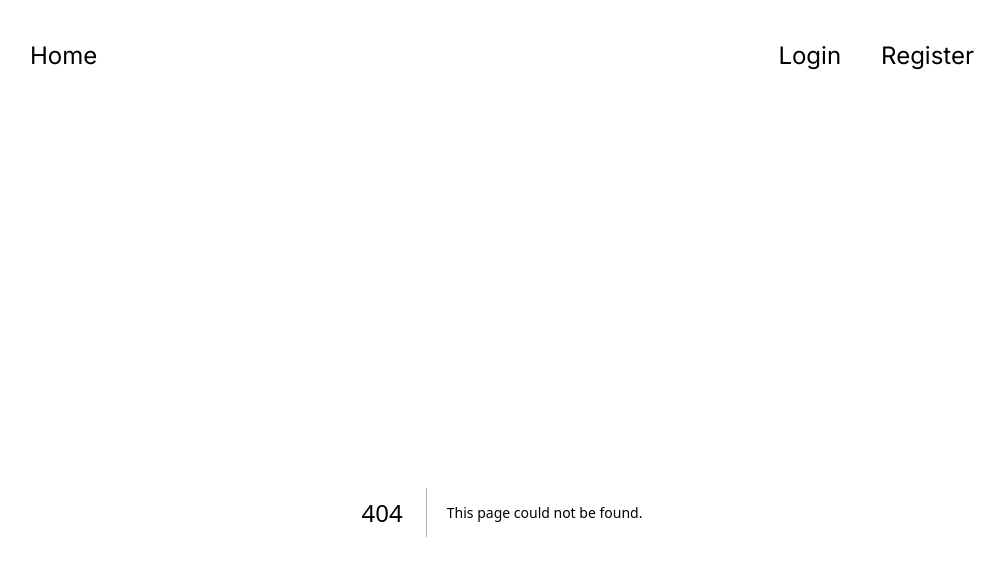
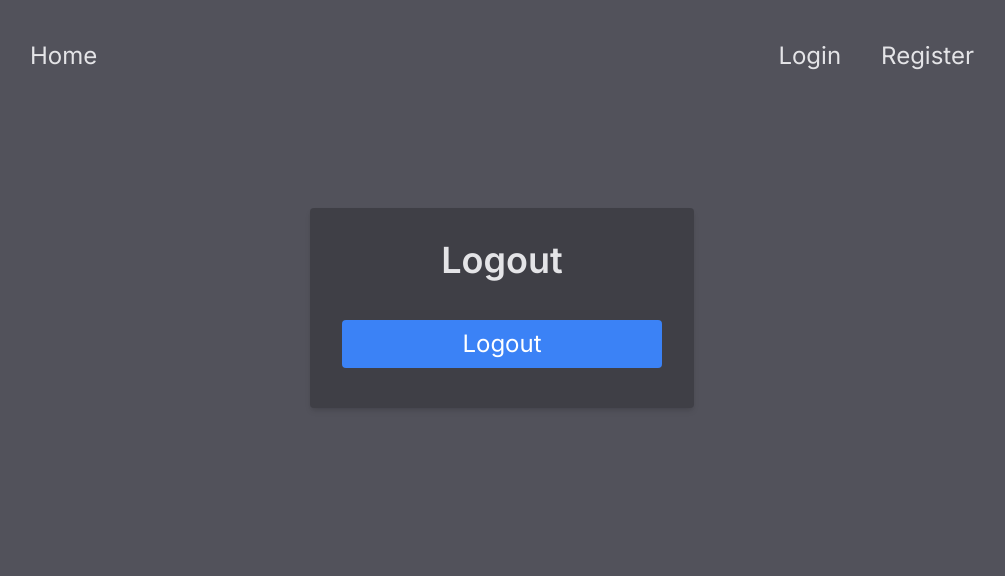
Before and after one commit to FabianRuefenacht/DEFVIS, a Next.js app in the folder frontend/: page /logout in a window 1280 px wide. Before the commit this address had no page. Shown: the top 576 px of the page, without its empty margins (138-1143 px from the left). Built offline with nearby package versions, Linux system fonts and the light colour scheme; no server answers.

Commit message:
Cookie Auth, Logout

```diff
--- a/frontend/src/app/components/Navbar.tsx
+++ b/frontend/src/app/components/Navbar.tsx
@@ -1,7 +1,11 @@
 import React from "react";
 import Link from "next/link";
+import { cookies } from "next/headers";
 
 const Navbar = () => {
+  const cookiesList = cookies();
+  const hasAuthorisation = cookiesList.has("authorisation");
+
   return (
     <div>
       <ul className="flex justify-between m-10 items-center">
@@ -10,6 +14,11 @@ const Navbar = () => {
             <li>Home</li>
           </Link>
         </div>
+        {hasAuthorisation ? (
+          <Link href={"/logout"}>
+            <h1>logout</h1>
+          </Link>
+        ) : (
           <div className="flex gap-10">
             <Link href="/login">
               <li>Login</li>
@@ -18,6 +27,7 @@ const Navbar = () => {
               <li>Register</li>
             </Link>
           </div>
+        )}
       </ul>
     </div>
   );
--- /dev/null
+++ b/frontend/src/app/components/cookies/cookiecreator.tsx
@@ -0,0 +1,15 @@
+'use server'
+
+import { cookies } from 'next/headers'
+
+async function createCookie(cName: string, cValue: string, expiringIn: number) {
+  cookies().set({
+    name: cName,
+    value: cValue,
+    httpOnly: true,
+    path: '/',
+    expires: Date.now() + expiringIn
+  })
+}
+
+export default createCookie;
--- /dev/null
+++ b/frontend/src/app/components/cookies/cookiereader.tsx
@@ -0,0 +1,10 @@
+import { cookies } from "next/headers";
+
+async function readCookies(){
+    const cookiesList = cookies();
+    const hasAuthorisation = cookiesList.has("authorisation");
+    return hasAuthorisation
+}
+
+
+export default readCookies;
--- a/frontend/src/app/login/page.tsx
+++ b/frontend/src/app/login/page.tsx
@@ -1,15 +1,19 @@
 "use client";
 import React from 'react'
 import Link from 'next/link'
+import createCookie from '../components/cookies/cookiecreator';
 
 const Login = () => {
-
   const handleSubmit = async (e: any) => {
       e.preventDefault();
       const email = e.target[0].value;
       const password = e.target[1].value;
 
-      console.log(email, password)
+      const expiringIn = 24 * 60 * 60 * 1000 // Cookie expiring in one day
+      createCookie('authorisation', 'true', expiringIn)
+      setTimeout(() => {
+        window.location.replace("/")
+      }, 100);
   }
 
   return (
--- /dev/null
+++ b/frontend/src/app/logout/page.tsx
@@ -0,0 +1,34 @@
+"use client";
+import React from 'react'
+import Link from 'next/link'
+import createCookie from '../components/cookies/cookiecreator';
+
+const Logout = () => {
+  const handleSubmit = async (e: any) => {
+      e.preventDefault();
+
+      const expiringIn = 0 // Cookie expiring now
+      createCookie('authorisation', 'true', expiringIn)
+      setTimeout(() => {
+        window.location.replace("/")
+      }, 100);
+  }
+
+  return (
+    <main className="flex min-h-screen flex-col items-center justify-between p-24">
+      <div className="bg-zinc-700 text-zinc-200 p-8 rounded shadow-md w-96">
+        <h1 className="text-4xl text-center font-semibold mb-8">Logout</h1>
+        <form onSubmit={handleSubmit}>
+          <button
+            type="submit"
+            className="w-full bg-blue-500 my-2 text-white py-2 rounded hover:bg-blue-600"
+          >
+            Logout
+          </button>
+        </form>
+      </div>
+    </main>
+  )
+}
+
+export default Logout
--- a/frontend/src/app/page.tsx
+++ b/frontend/src/app/page.tsx
@@ -1,9 +1,23 @@
+import { cookies } from "next/headers";
 import Image from "next/image";
 
 export default function Home() {
-  return (
-    <main className="flex min-h-screen flex-col items-center justify-between p-24">
-      <h1>Main Page</h1>
-    </main>
-  );
+  const cookiesList = cookies()
+  const hasAuthorisation = cookiesList.has('authorisation')
+
+
+  if (hasAuthorisation == true) {
+    return (
+      <main className="flex min-h-screen flex-col items-center justify-between p-24">
+        <h1>Main Page</h1>
+      </main>
+    );
+  } else {
+    return(
+      <main className="flex min-h-screen flex-col items-center justify-between p-24">
+        <h1>Bitte melden Sie sich an um Ihre Projekte zu sehen!</h1>
+      </main>
+    )
+
+  }
 }
```
Lines whose indentation alone changed are shown as unchanged.
